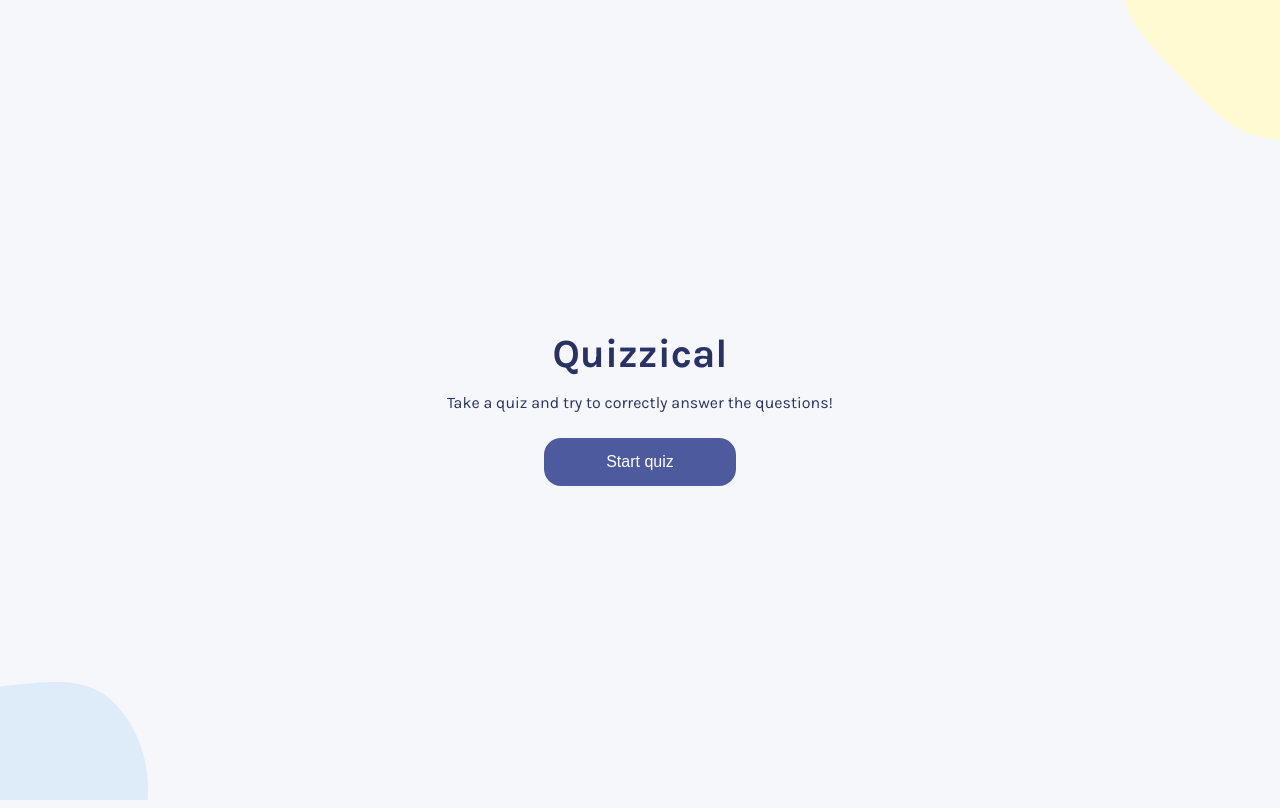
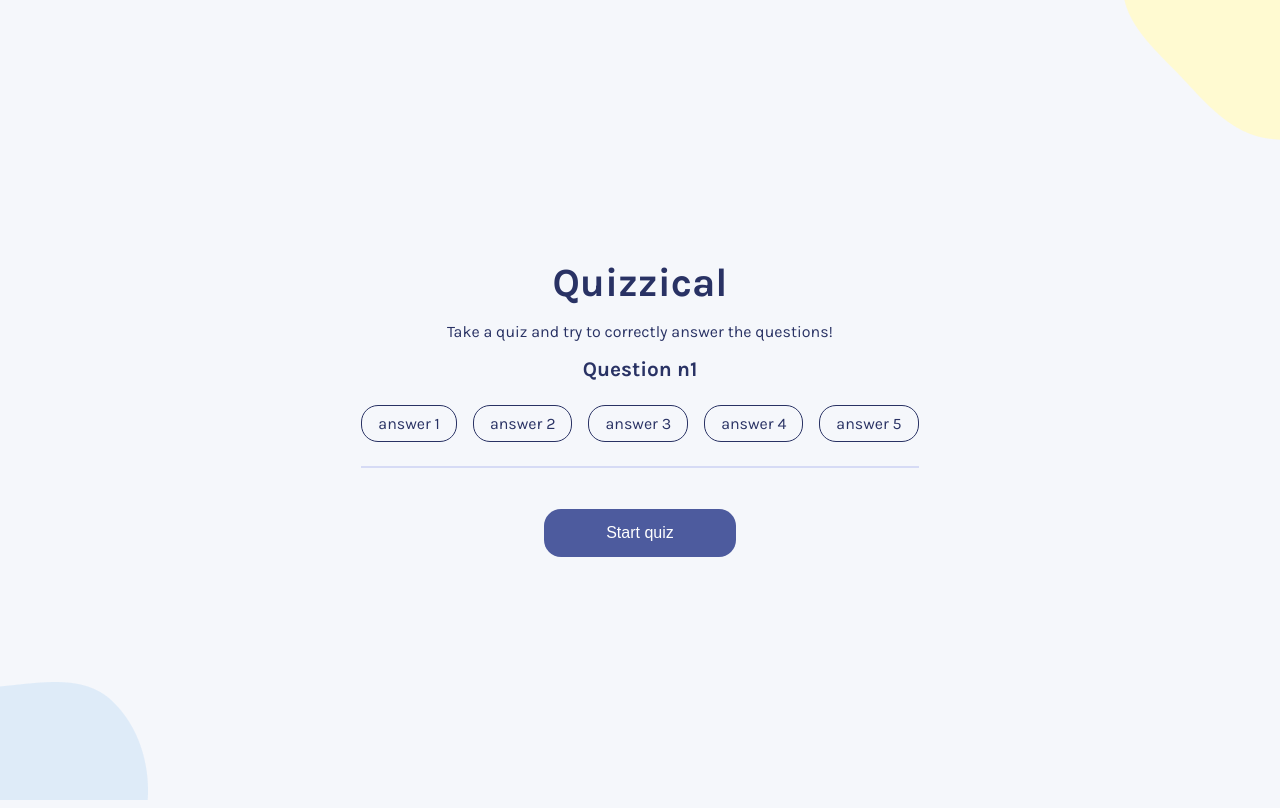
Before and after one commit to michaelrn2288/quizzical, a React (Vite) app: page / in a window 1280 px wide. Built offline with nearby package versions, Linux system fonts and the light colour scheme.

Commit message:
add Question component

```diff
--- a/src/App.css
+++ b/src/App.css
@@ -6,6 +6,7 @@
 :root {
   --blue-dark: #293264;
   --blue-medium: #4D5B9E;
+  --blue-light: #D6DBF5;
   --green: #94D7A2;
   --red-light: #F8BCBC;
 }
--- a/src/App.jsx
+++ b/src/App.jsx
@@ -2,14 +2,15 @@ import { useState } from 'react'
 import './App.css'
 import yellowOrnament from './assets/yellow-ornament.png'
 import blueOrnament from './assets/blue-ornament.png'
+import Question from './Components/Question'
 
 export default function App() {
 
-  function consoleLogAPI () {
+  function consoleLogAPI() {
     fetch('https://opentdb.com/api.php?amount=5')
       .then(response => {
         if (!response.ok) {
-                throw new Error (`HTTP error: ${response.status}`)
+          throw new Error(`HTTP error: ${response.status}`)
         }
         return response.json()
       })
@@ -22,6 +23,7 @@ export default function App() {
       <main>
         <h1>Quizzical</h1>
         <div className='instructions'>Take a quiz and try to correctly answer the questions!</div>
+        <Question />
         <button>Start quiz</button>
       </main>
 
--- /dev/null
+++ b/src/Components/Question.css
@@ -0,0 +1,26 @@
+.question-container {
+    display: flex;
+    flex-direction: column;
+    align-items: center;
+    border-bottom: 2px solid var(--blue-light);
+    padding-bottom: 1.5rem;
+    margin-bottom: 2rem;
+}
+
+.question {
+    font-weight: 700;
+    font-size: 1.3rem;
+    margin-bottom: 1.5rem;
+}
+
+.answer-container {
+    display: flex;
+    gap: 1rem;
+
+}
+
+.answer {
+    border: 1px solid var(--blue-dark);
+    border-radius: 17px;
+    padding: 0.5rem 1rem;
+}
--- /dev/null
+++ b/src/Components/Question.jsx
@@ -0,0 +1,17 @@
+import React from 'react'
+import './Question.css'
+
+export default function Question(props) {
+    return (
+        <div className='question-container'>
+            <span className='question'>Question n1</span>
+            <section className='answer-container'>
+                <div className='answer'>answer 1</div>
+                <div className='answer'>answer 2</div>
+                <div className='answer'>answer 3</div>
+                <div className='answer'>answer 4</div>
+                <div className='answer'>answer 5</div>
+            </section>
+        </div>
+    )
+}
```
Lines whose indentation alone changed are shown as unchanged.
